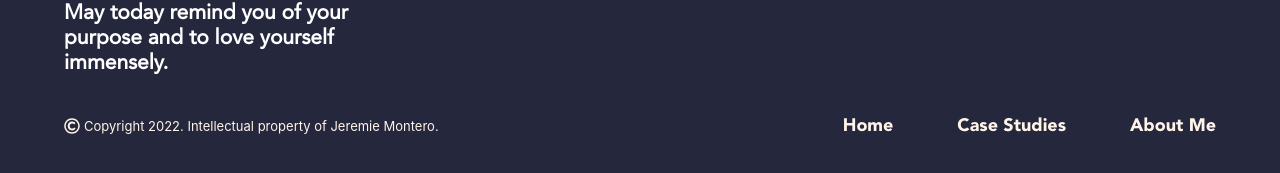
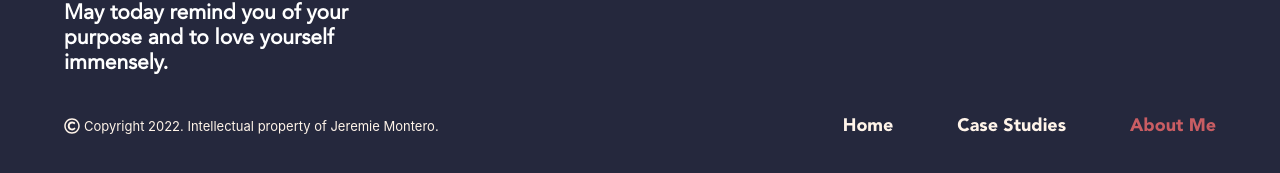
Before and after one commit to Jeeermss/portfolio, a React (Create React App) app: page /about-me in a window 1280 px wide. Shown: the part 5592-5765 px from the top of the page. Built offline with nearby package versions, Linux system fonts and the light colour scheme.

Commit message:
added footer's active menu highlight

```diff
--- a/src/components/Footer/Footer.jsx
+++ b/src/components/Footer/Footer.jsx
@@ -1,5 +1,5 @@
 import React from 'react';
-import { Link, useLocation } from 'react-router-dom';
+import { Link, useLocation, matchPath } from 'react-router-dom';
 import { Container } from '@mui/material';
 import { FaInstagram } from '@react-icons/all-files/fa/FaInstagram';
 import { FaLinkedin } from '@react-icons/all-files/fa/FaLinkedin';
@@ -10,6 +10,20 @@ import './footer.css';
 
 const Footer = () => {
   const location = useLocation();
+  const menus = [
+    {
+      path: '/',
+      menuLabel: 'Home',
+    },
+    {
+      path: '/case-studies',
+      menuLabel: 'Case Studies',
+    },
+    {
+      path: '/about-me',
+      menuLabel: 'About Me',
+    },
+  ];
 
   return (
     <div className="footer">
@@ -37,21 +51,24 @@ const Footer = () => {
             <p>Copyright 2022. Intellectual property of Jeremie Montero.</p>
           </div>
           <ul className="footer__navigation">
-            <li>
-              <Link to="/" state={{ location }} replace>
-                Home
-              </Link>
-            </li>
-            <li>
-              <Link to="/case-studies" state={{ location }} replace>
-                Case Studies
-              </Link>
-            </li>
-            <li>
-              <Link to="/about-me" state={{ location }} replace>
-                About Me
-              </Link>
-            </li>
+            {menus.map(({ path, menuLabel }) => {
+              const isActive = !!matchPath(
+                { path, end: true },
+                location.pathname
+              );
+              return (
+                <li key={path}>
+                  <Link
+                    to={path}
+                    className={`${isActive ? 'active-link-footer' : ''}`}
+                    state={{ location }}
+                    replace
+                  >
+                    {menuLabel}
+                  </Link>
+                </li>
+              );
+            })}
           </ul>
         </div>
       </Container>
--- a/src/components/navigation/navigation.css
+++ b/src/components/navigation/navigation.css
@@ -86,3 +86,12 @@
   height: 8px;
   border-radius: 8px;
 }
+
+.active-link-footer {
+  color: var(--rose) !important;
+  font-weight: 750;
+  font-size: 18px;
+  line-height: 22px;
+  padding-bottom: 12px;
+  position: relative;
+}
```
